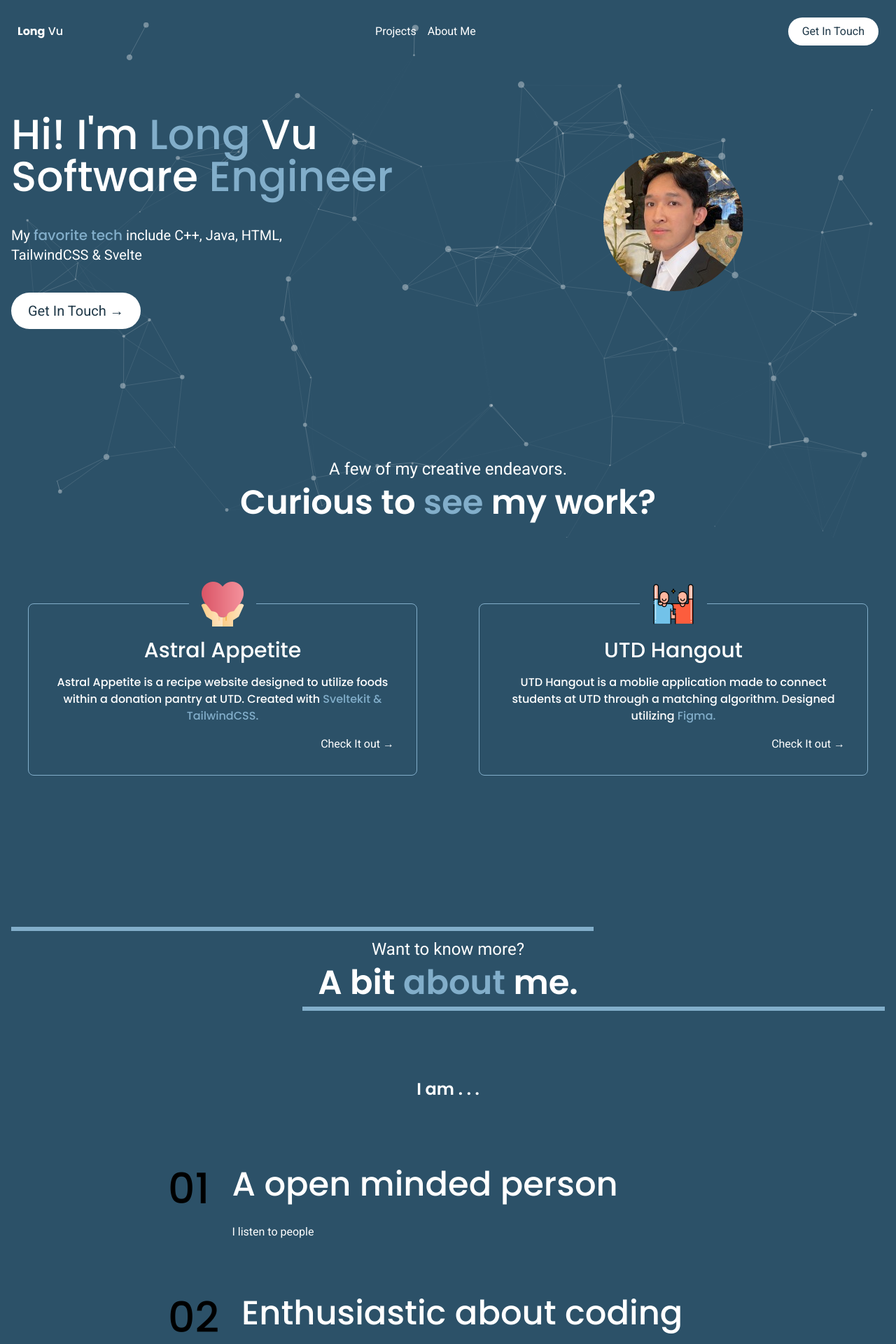
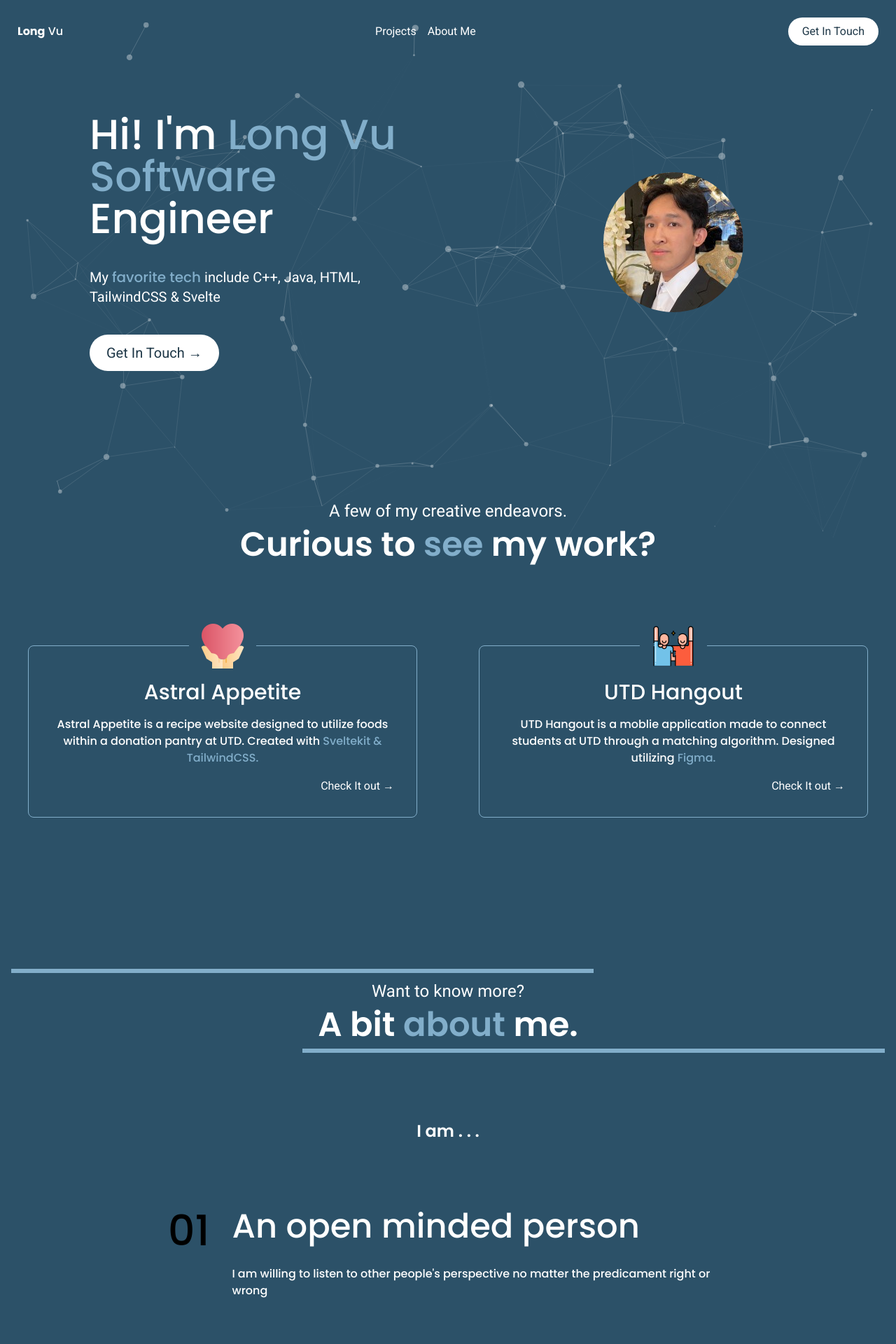
Before and after one commit to longvuwee/Portfolio, a SvelteKit app: page / in a window 1280 px wide. Shown: the top 1920 px of the page at 70% size. Built offline with nearby package versions, Linux system fonts and the light colour scheme.

Commit message:
updated about me

```diff
--- a/src/routes/+page.svelte
+++ b/src/routes/+page.svelte
@@ -8,18 +8,18 @@
     ]
 
     let benefits = [
-        {trait: 'A open minded person', description: 'I listen to people '},
-        {trait: 'Enthusiastic about coding', description: ''},
+        {trait: 'An open minded person', description: 'I am willing to listen to other people\'s perspective no matter the predicament right or wrong'},
+        {trait: 'Enthusiastic about coding', description: 'I am always eager to learn more and more about code wether that be complex algorithms or web dev.'},
         {trait: 'And a big gamer', description: 'In my downtime, I spend my time playing competive games that feeds into my competitive side. '}
     ]
 
 </script>
 
 <main class="flex flex-col flex-1 p-4">
-    <section id="introPage" class="grid grid-cols-1 lg:grid-cols-2 gap-10 py-8 sm:py-14">
-        <div class="flex flex-col lg:justify-center text-center lg:text-left gap-6 md:gap-8 lg:gap-10">
+    <section class="grid grid-cols-1 lg:grid-cols-2 gap-10 py-8 sm:py-14">
+        <div class="flex flex-col lg:justify-center text-center lg:text-left lg:pl-28 gap-6 md:gap-8 lg:gap-10">
             <h2 class="font-smeilbold text-4xl sm:text-5xl md:text-6xl">
-                Hi! I'm <span class="poppins text-secondary">Long</span> Vu <br/>Software <span class="poppins text-secondary">Engineer</span>
+                Hi! I'm <span class="poppins text-secondary">Long Vu</span><br/><span class="poppins text-secondary">Software</span> Engineer
             </h2>
             <p class="sm:text-lg md:text-xl">My <span class="poppins text-secondary">favorite tech</span> include C++, Java, HTML, <br>TailwindCSS & Svelte
             </p>
@@ -28,8 +28,8 @@
                 <h4 class="relative">Get In Touch &rarr;</h4>
             </a>
         </div>
-        <div class="relative grid place-items-center">
-            <img src={"images/profile1.jpg"} alt="Profile png" class="object-cover rounded-full">
+        <div class="flex place-items-center justify-center">
+            <img src={"images/profile1.jpg"} alt="Profile png" class="object-fill rounded-full">
         </div>
     </section>
     <section id="projects" class="py-20 lg:py-32 flex flex-col gap-24">
@@ -61,7 +61,7 @@
                     <p class="poppins text-4xl sm:text-5xl md:text-6xl text-black">0{index+1}</p>
                     <div class="flex flex-col gap-6 sm:gap-8">
                         <h3 class="text-2xl sm:text-3xl md:text-5xl">{benefit.trait}</h3>
-                        <p>{benefit.description}</p>
+                        <p class="poppins">{benefit.description}</p>
                     </div>
                 </div>
             {/each}
```
